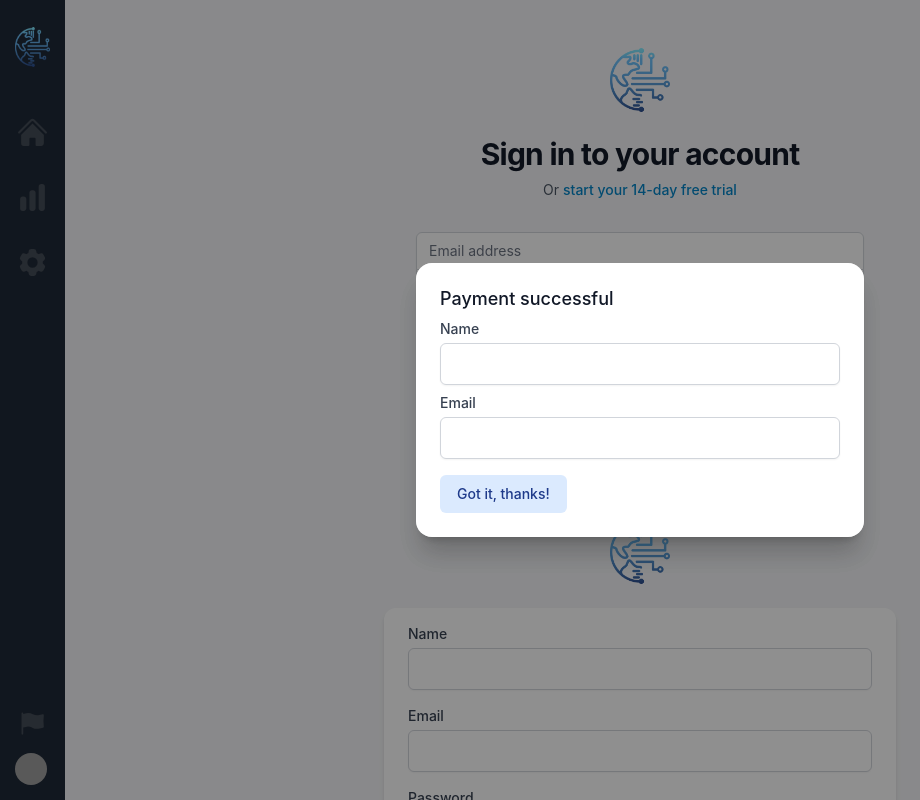
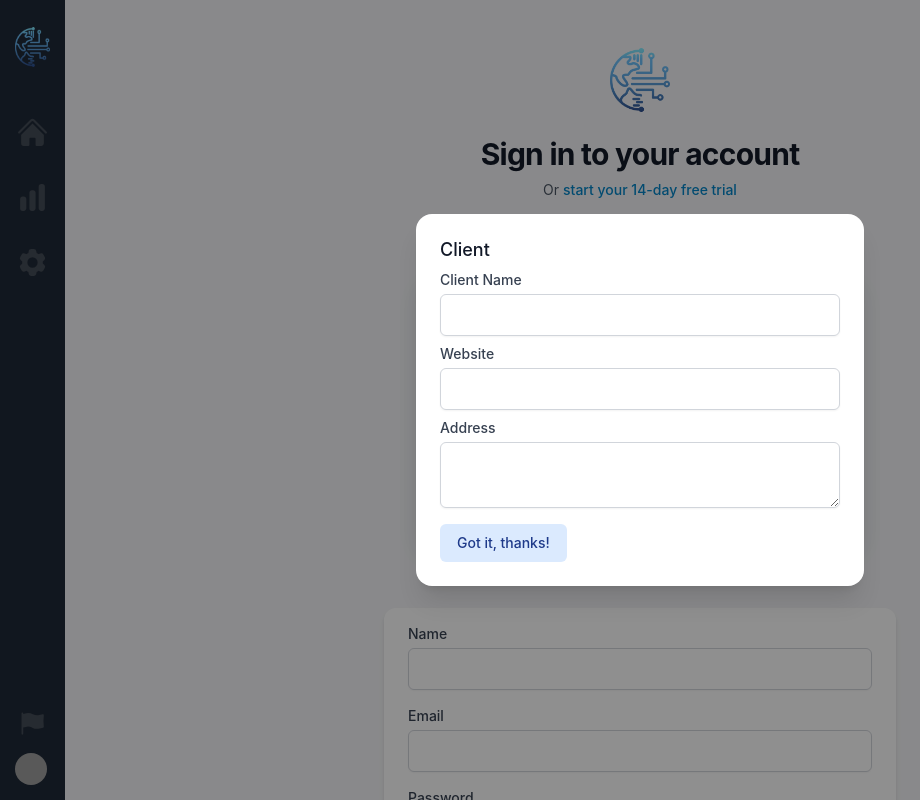
Before and after one commit to fabiojonathanarifin/time-billing, a React (Create React App) app in the folder client/: page / in a window 1280 px wide. Shown: the top 800 px of the page, without its empty margins (0-920 px from the left). Built offline with nearby package versions, Linux system fonts and the light colour scheme; grey boxes are pictures that could not be loaded; what tailwindcss-radix would draw is missing.

Commit message:
added addclient button to dashboard

```diff
--- a/client/src/pages/Dashboard/SubItem/AddClient.jsx
+++ b/client/src/pages/Dashboard/SubItem/AddClient.jsx
@@ -54,7 +54,7 @@ export default function AddClient() {
                     as="h3"
                     className="text-lg font-medium leading-6 text-gray-900"
                   >
-                    Payment successful
+                    Client
                   </Dialog.Title>
                   <form className="mt-2 space-y-2">
                     <div>
@@ -62,7 +62,7 @@ export default function AddClient() {
                         htmlFor="name"
                         className="block flex items-start text-sm font-medium text-gray-700 undefined"
                       >
-                        Name
+                        Client Name
                       </label>
                       <div className="flex flex-col items-start">
                         <input
@@ -72,19 +72,33 @@ export default function AddClient() {
                         />
                       </div>
                     </div>
-                    <div className="mt-4">
+                    <div>
                       <label
-                        htmlFor="email"
+                        htmlFor="website"
                         className="block flex items-start text-sm font-medium text-gray-700 undefined"
                       >
-                        Email
+                        Website
                       </label>
                       <div className="flex flex-col items-start">
                         <input
-                          type="email"
-                          name="email"
+                          type="text"
+                          name="website"
                           className="block w-full mt-1 border-gray-300 rounded-md shadow-sm focus:border-indigo-300 focus:ring focus:ring-indigo-200 focus:ring-opacity-50"
                         />
+                      </div>
+                    </div>
+                    <div className="mt-4">
+                      <label
+                        htmlFor="Address"
+                        className="block flex items-start text-sm font-medium text-gray-700 undefined"
+                      >
+                        Address
+                      </label>
+                      <div className="flex flex-col items-start">
+                        <textarea
+                          name="Address"
+                          className="block w-full mt-1 border-gray-300 rounded-md shadow-sm focus:border-sky-300 focus:ring focus:ring-sky-200 focus:ring-opacity-50"
+                        ></textarea>
                       </div>
                     </div>{" "}
                   </form>
```
